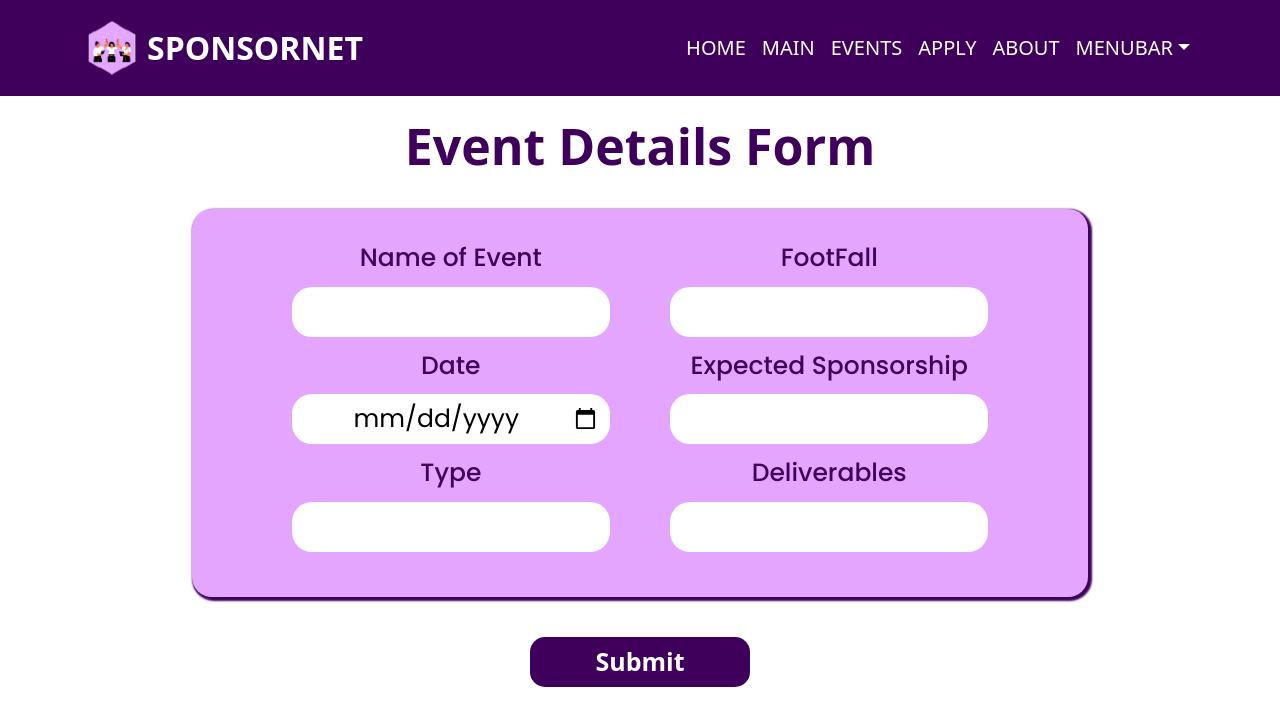
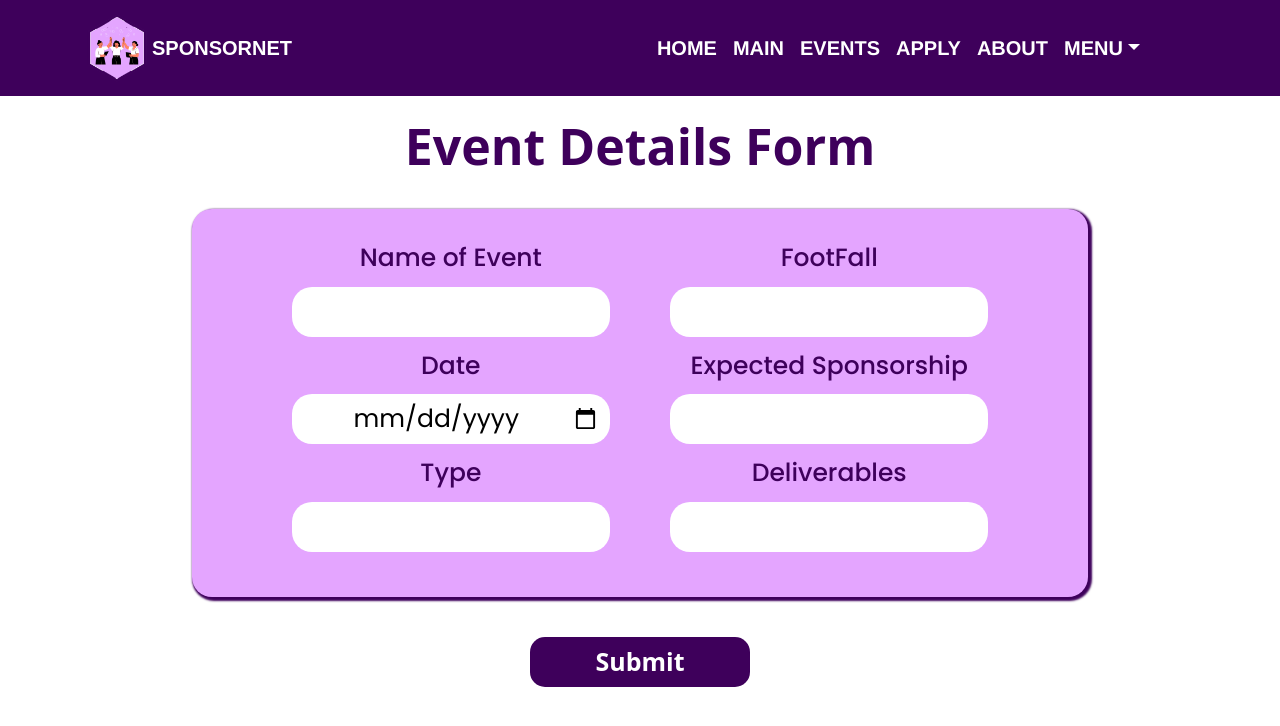
Before and after one commit to AtharvaLitake/SponsorNet-FrontEnd, a React (Create React App) app: page /eventDetails in a window 1280 px wide. Shown: the top 726 px of the page. Built offline with nearby package versions, Linux system fonts and the light colour scheme.

Commit message:
integration

```diff
--- a/src/Components/Register.jsx
+++ b/src/Components/Register.jsx
@@ -1,7 +1,28 @@
 import React from 'react'
 import './Login.css'
 import login_page from '../Images/Login_Image.png'
+import { useState } from 'react'
+import axios from '../axios'
 const Register = () => {
+  const [email, setEmail] = useState("")
+  const [password, setPassword] = useState("")
+  const [cnfpassword, setCnfPassword] = useState("")
+
+  const SignUpUser = () => {
+    if (cnfpassword == password) {
+      axios.post("/signup", {
+        user_email: email,
+        user_password: password
+      }).then(() => {
+        alert("User Created")
+      })
+    }
+    else {
+      alert("Password Not Matching")
+    }
+    console.log(password)
+  }
+
 return (
   <div className='login_Page'>
     <div className="login_image">
@@ -12,17 +33,23 @@ const Register = () => {
       <form action="">
         <label htmlFor="">Email-Id</label>
         <br />
-            <input type="email" />
+        <input type="email" name="email" onChange={(e) => {
+          setEmail(e.target.value)
+        }} />
         <br />
         <label htmlFor="">Password</label>
         <br />
-            <input type="password" />
+        <input type="password" name="password" onChange={(e) => {
+          setPassword(e.target.value)
+        }} />
         <br />
         <label htmlFor="">Confirm Password</label>
         <br />
-            <input type="password" />
+        <input type="password" name="cnfpassword" onChange={(e) => {
+          setCnfPassword(e.target.value)
+        }} />
       </form>
-        <button>Submit</button>
+      <button onClick={SignUpUser}>Submit</button>
       <h3>Already a Member Yet ?</h3>
       <h3>Login Now</h3>
     </div>
--- a/src/Event_details/Eventform.jsx
+++ b/src/Event_details/Eventform.jsx
@@ -9,6 +9,19 @@ const Eventform = () => {
   const [footfall,setfootfall]=useState("")
   const [amount,setamount]=useState("")
   const [deliverables,setdeliverables]=useState("")
+  const submitEvent=()=>{
+    axios.post("/events",{
+      event_name:Name,
+      event_date:date,
+      event_type:type,
+      event_footfall:footfall,
+      sponsorship_amount:amount,
+      deliverables:deliverables
+    }).then(()=>{
+      alert("SUCCESSFUL INSERTION")
+  })
+  console.log(date)
+}
   return (
     <div>
       <NavbarC></NavbarC>
@@ -27,13 +40,13 @@ const Eventform = () => {
             <label htmlFor="">Date</label>
             <br />
             <input type="date" name="type" onChange={(e)=>{
-              settype(e.target.value)
+              setdate(e.target.value)
             }}/>
             <br />
             <label htmlFor="">Type</label>
             <br />
             <input type="text" name="Name" onChange={(e)=>{
-              setName(e.target.value)
+              settype(e.target.value)
             }} autoComplete='off'/>
             <br />
         </div>
@@ -61,7 +74,7 @@ const Eventform = () => {
       </div>
 
       <div className="event_submit">
-        <button onClick={'"'}>Submit</button>
+        <button onClick={submitEvent}>Submit</button>
       </div>
     </div>
   )
--- a/src/Navbar/NavbarC.css
+++ b/src/Navbar/NavbarC.css
@@ -1,48 +1,62 @@
+.bg-body{
+  width: 100% !important;
+  padding:0% ;
+  margin: 0px auto;
+}
 .nav_header
 {
-    color: white;
-    font-size: 32px;
-    font-weight: 700;
-    margin-left: 5px;
+  color: white;
 }
-.bg-body {
-  width: 100% !important;
-  padding: 0%;
-  margin: 0px auto;
+.b{
+  font-size: 20px;
+  font-family: 'Franklin Gothic Medium', 'Arial Narrow', Arial, sans-serif;
+  color:#fff !important;
 
 }
-.b {
+#collasible-nav-dropdown{
   font-size: 20px;
-  color: #fff !important;
+  font-family: 'Franklin Gothic Medium', 'Arial Narrow', Arial, sans-serif;
+  color:#fff !important;
+  background-color: #3E005B !important;
+
 }
-#collasible-nav-dropdown {
+
+.collasible-nav-dropdown{
+  background: #3E005B !important;
+  margin-top: 0px !important;
+}
+.ba{
+ margin-right: 50px;
+}
+
+.back{
+  background-color: #3E005B !important;
+  color:#fff !important;
   font-size: 20px;
-  color: #fff !important;
-  background-color: #3E005B;
+  font-weight: 500;
+
 }
-#new {
-  background-color: #3E005B;
+.back:hover{
+  color:#E4A5FF !important;
 }
-.back {
-  background-color: #3E005B !important;
-  color: #fff !important;
+.image{
+  height: 70px;
+  width:70px;
 }
-.back:hover {
-  color: #E4A5FF !important;
-}
-.image {
-  height: 60px;
-  width: 60px;
-}
-.bg {
-  background-color: #3E005B;
+.bg{
+  background-color:#3E005B;
+  font-family:"Arial";
   width: 100% !important;
   background-size: 100%;
   position: relative;
   min-height: 12vh;
+  font-weight: bold;
   font-size: 20px;
   display: flex;
 }
-.b:hover {
-  color:  #E4A5FF !important ;
+.b:hover{
+color:#E4A5FF !important ;
 }
+.dropdown-menu{
+background-color: #3E005B !important;
+}
--- a/src/Navbar/NavbarC.jsx
+++ b/src/Navbar/NavbarC.jsx
@@ -33,7 +33,7 @@ function NavbarC() {
             </Nav.Link>
             <NavDropdown
               className="ba"
-              title="MENUBAR"
+              title="MENU"
               id="collasible-nav-dropdown"
             >
               <NavDropdown.Item className="back" id="new" href="#action/3.1">
--- a/src/Single_Event/SEvent.jsx
+++ b/src/Single_Event/SEvent.jsx
@@ -2,7 +2,7 @@ import React from 'react'
 import './SEvent.css'
 import NavbarC from '../Navbar/NavbarC'
 import EventImage from '../Images/EventImage.png'
-import {useLocation} from 'react-router-dom'
+import {useLocation,Link} from 'react-router-dom'
 const SEvent = () => {
   const location=useLocation()
   const event=location.state
@@ -28,7 +28,9 @@ const SEvent = () => {
         <br />
         <h2>Amount Expected : {event.val.sponsorship_amount}</h2>
         <br />
+        <Link to='/sponsorDetails' state={{event}}>
         <button> APPLY </button>
+        </Link>
         </div>
 
       </div>
--- a/src/Sponsor_details/Sdetails.jsx
+++ b/src/Sponsor_details/Sdetails.jsx
@@ -2,10 +2,25 @@ import React, { useState } from 'react'
 import './Sdetails.css'
 import axios from '../axios'
 import Sponsor_details from '../Images/Sponsor_details.png'
+import {useLocation} from 'react-router-dom'
 const Sdetails = () => {
+  const location=useLocation()
+  const data=location.state
   const [Sname,setSname]=useState("")
   const [Semail,setSemail]=useState("")
   const [Smob,setSmob]=useState("")
+  const SponsorDetails=()=>{
+    axios.post("/applications",{
+      sponsor_id:"user1",
+      event_id:data.event.val.event_id,
+      sponsor_name:Sname,
+      sponsor_phone:Smob,
+      application_status:"pending"
+      }).then(()=>{
+        alert("SUCCESSFUL INSERTION")
+    })
+  }
+  console.log(data.event.val.event_id)
   return (
     <div>
     <div className='Sdetails'>
@@ -33,7 +48,7 @@ const Sdetails = () => {
           setSmob(e.target.value)
           }}/>
         </form>
-        <button>Submit</button>
+        <button onClick={SponsorDetails}>Submit</button>
       </div>
     </div>
     </div>
```
Lines whose indentation alone changed are shown as unchanged.
